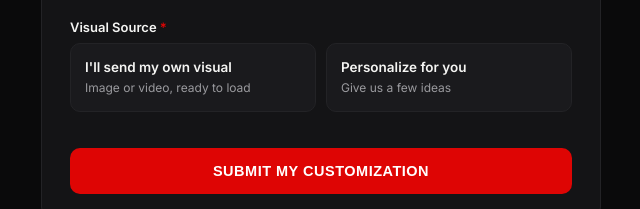
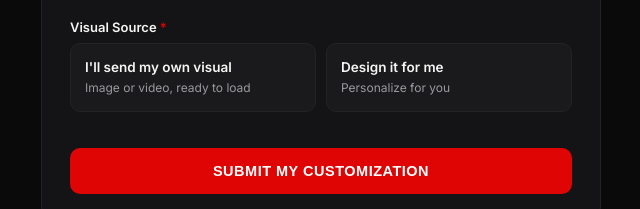
Before and after one commit to thebillboardbag-ai/billboard-bag-intake, a plain HTML site: page index.html in a window 1280 px wide. Shown: the part 1073-1282 px from the top of the page, 319-959 px from the left. Drawn offline with Linux system fonts and the light colour scheme.

Commit message:
Keep "Design it for me" as the main label, "Personalize for you" as sub-label
Co-Authored-By: Claude Sonnet 5 <noreply@anthropic.com>
Claude-Session: https://claude.ai/code/session_01278PZfYYdcHqNSjsF3KeVU

```diff
--- a/index.html
+++ b/index.html
@@ -424,9 +424,9 @@
             </span>
           </label>
           <label class="choice">
-            <input type="radio" name="Visual Source" value="Personalize for you" id="src-design" required>
-            <span class="choice-card">Personalize for you
-              <span class="label-sub">Give us a few ideas</span>
+            <input type="radio" name="Visual Source" value="Design it for me" id="src-design" required>
+            <span class="choice-card">Design it for me
+              <span class="label-sub">Personalize for you</span>
             </span>
           </label>
         </div>
```
